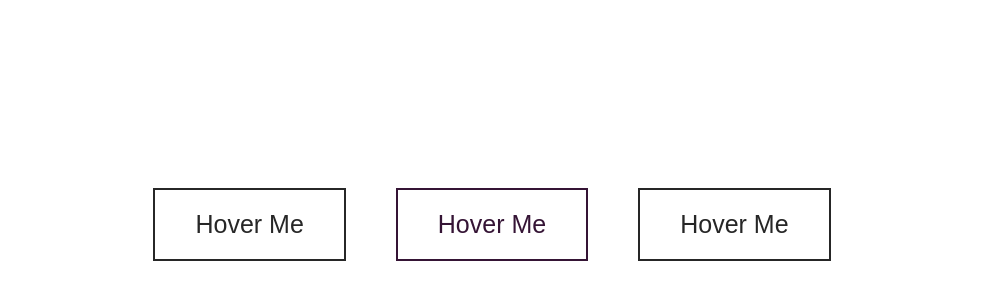
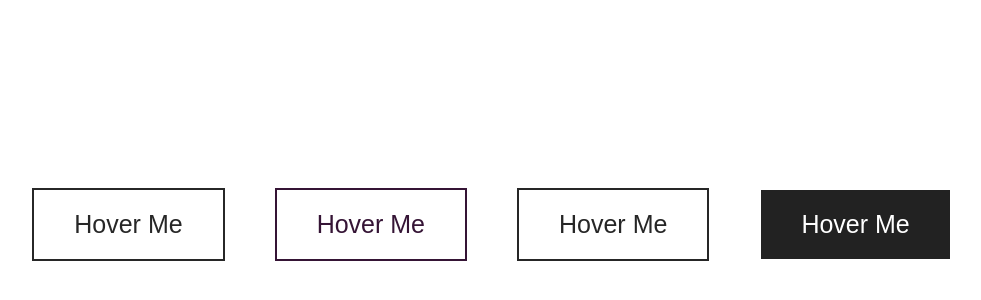
Before and after one commit to saadman-galib/CSS-Animation-Hover-Me, a plain HTML site: page index.html in a window 1280 px wide. Shown: the part 176-476 px from the top of the page, without its empty margins (148-1129 px from the left). Drawn offline with Linux system fonts and the light colour scheme.

Commit message:
btn swip with text effect

```diff
--- a/index.html
+++ b/index.html
@@ -13,6 +13,7 @@
         <a href="#" class="button-1">Hover Me</a>
         <a href="#" class="button-2">Hover Me</a>
         <a href="#" class="button-3">Hover Me</a>
+        <a href="#" class="button-4">Hover Me</a>
     </div>
 
 </body>
--- a/sass/style.scss
+++ b/sass/style.scss
@@ -13,8 +13,8 @@ body {
 }
 
 .button-container {
-    width: 100%;
-    height: 100vh;
+    width: 90%;
+    height: 30%;
     margin-left: auto;
     margin-right: auto;
     display: flex;
@@ -30,7 +30,7 @@ body {
         border: 2px solid #272727;
         padding: 20px 40px;
         position: relative;
-        margin: 25px;
+        margin: 5px 25px;
     }
 
     .button-1 {
@@ -126,4 +126,36 @@ body {
     .button-3:hover:after {
         transform: rotateY(0deg);
     }
+
+    .button-4 {
+        color: #fff;
+        border-color: #fff;
+        background-color: #222;
+        overflow: hidden;
+        transition: all 1s;
+    }
+
+    .button-4:before {
+        display: flex;
+        align-items: center;
+        justify-content: center;
+        content: "YEAH!";
+        position: absolute;
+        top: 0;
+        left: 0;
+        background-color: #f44336;
+        height: 100%;
+        width: 100%;
+        // z-index: -3;
+        transform: translateY(-100%);
+        transition: all 1s;
+    }
+
+    .button-4:hover:before {
+        transform: translateY(0);
+    }
+
+    .button-4:hover {
+        color: #fff;
+    }
 }
```
Also changed, not shown: style/style.css.
